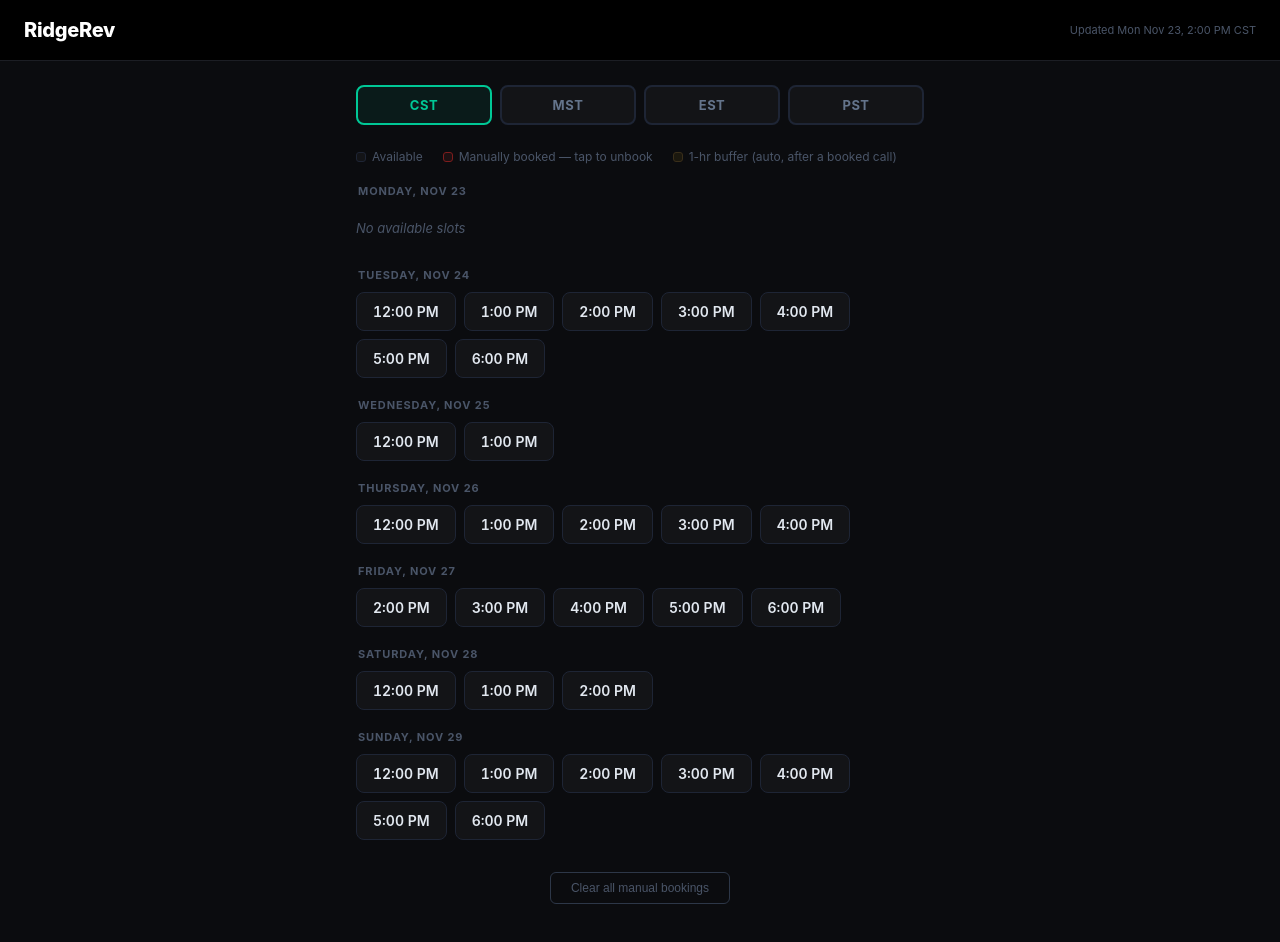
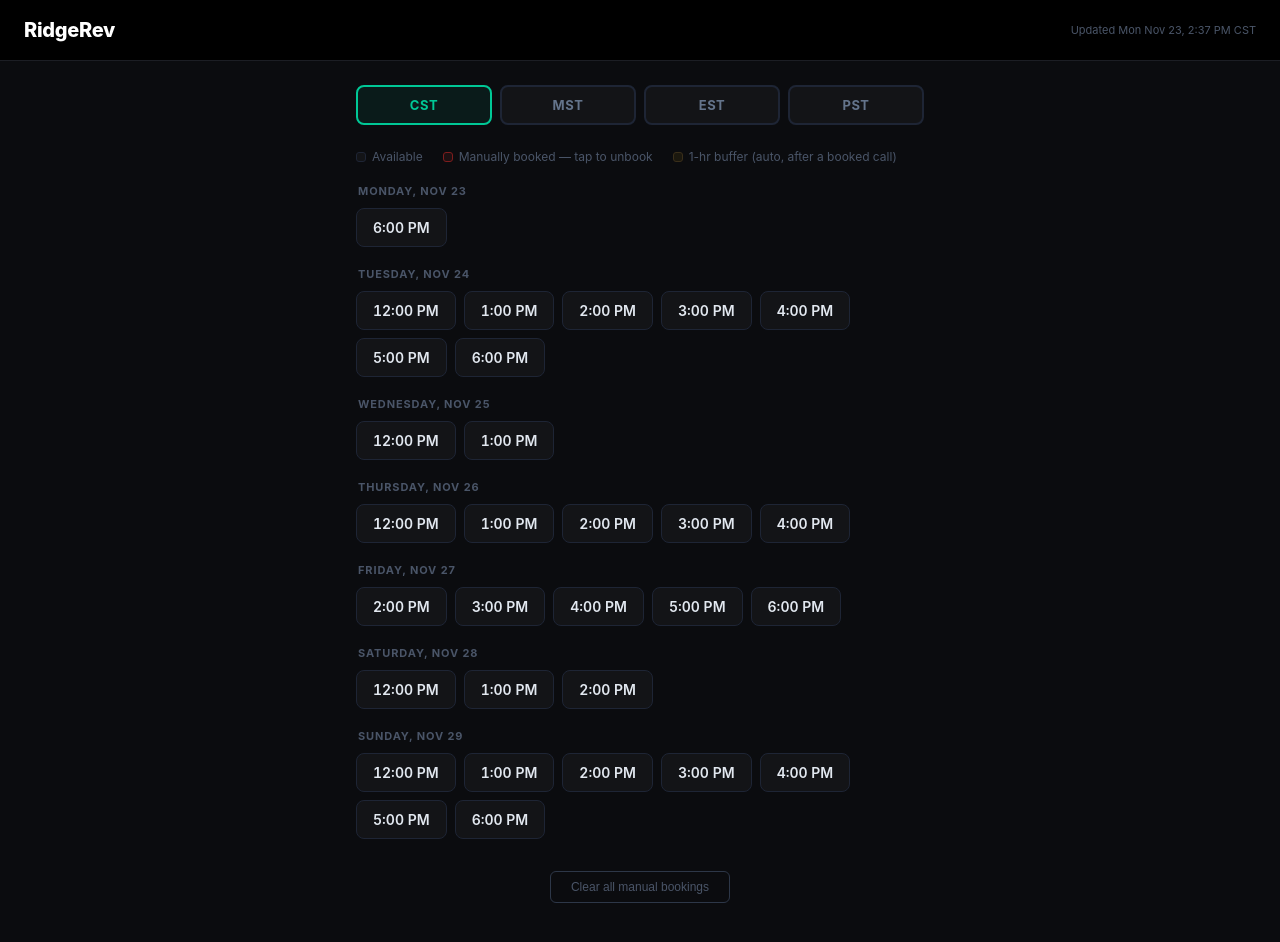
Before and after one commit to webbdelroy33-rgb/ridgerev-schedule, a plain HTML site: page index.html in a window 1280 px wide. Drawn offline with Linux system fonts and the light colour scheme.

Commit message:
Schedule update — Mon Nov 23, 2:37 PM CST

```diff
--- a/index.html
+++ b/index.html
@@ -89,7 +89,7 @@
 
 <div class="header">
   <div class="logo">RidgeRev</div>
-  <div class="generated" id="updatedAt">Updated Mon Nov 23, 2:00 PM CST</div>
+  <div class="generated" id="updatedAt">Updated Mon Nov 23, 2:37 PM CST</div>
 </div>
 
 <div class="main">
@@ -123,11 +123,21 @@
 <script>
 let SCHEDULE = {
   "Monday, Nov 23": {
-    "CST": [],
-    "MST": [],
-    "EST": [],
-    "PST": [],
-    "_iso": []
+    "CST": [
+      "6:00 PM"
+    ],
+    "MST": [
+      "5:00 PM"
+    ],
+    "EST": [
+      "7:00 PM"
+    ],
+    "PST": [
+      "4:00 PM"
+    ],
+    "_iso": [
+      "2026-11-23T18:00:00-06:00"
+    ]
   },
   "Tuesday, Nov 24": {
     "CST": [
```
